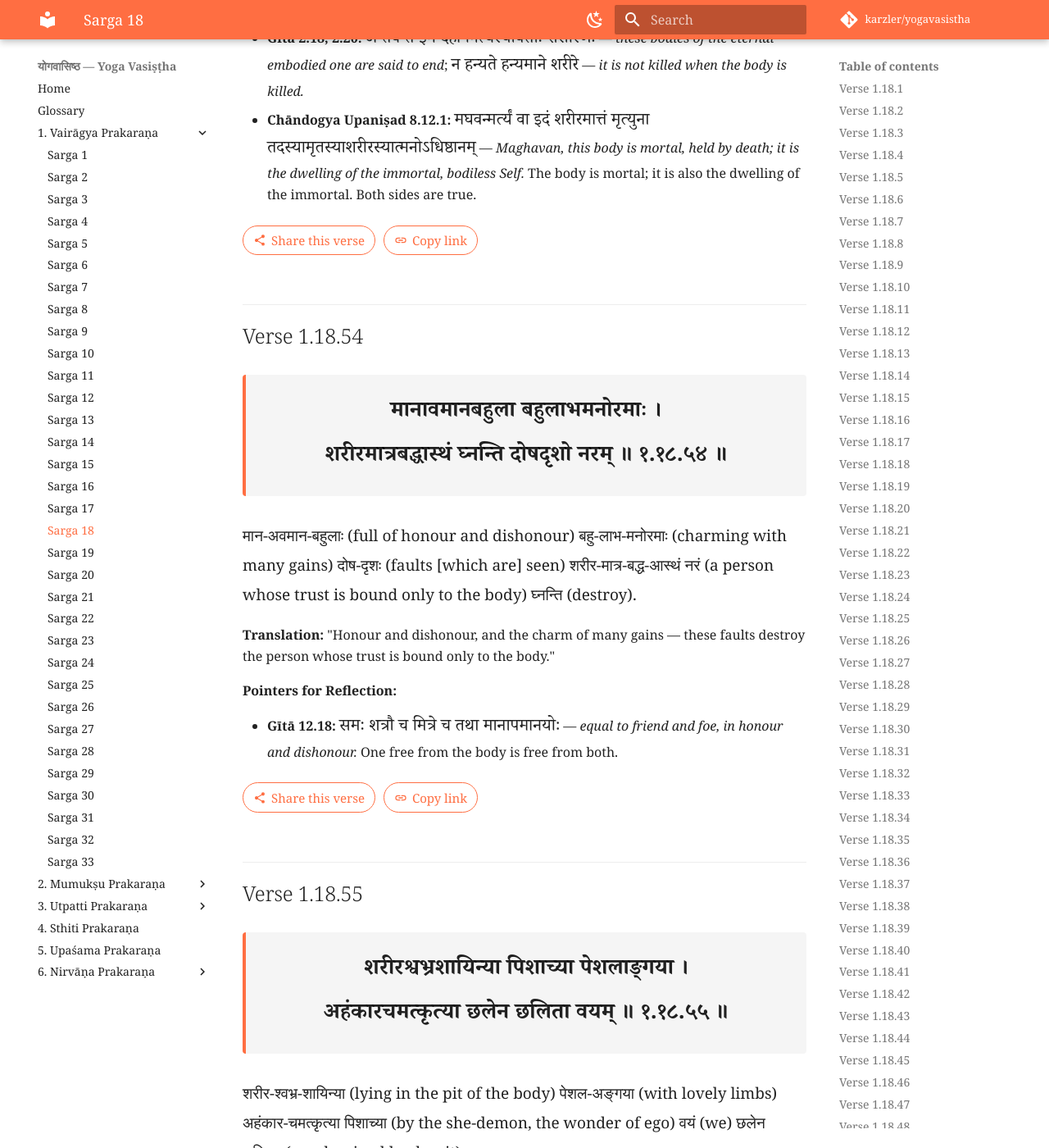
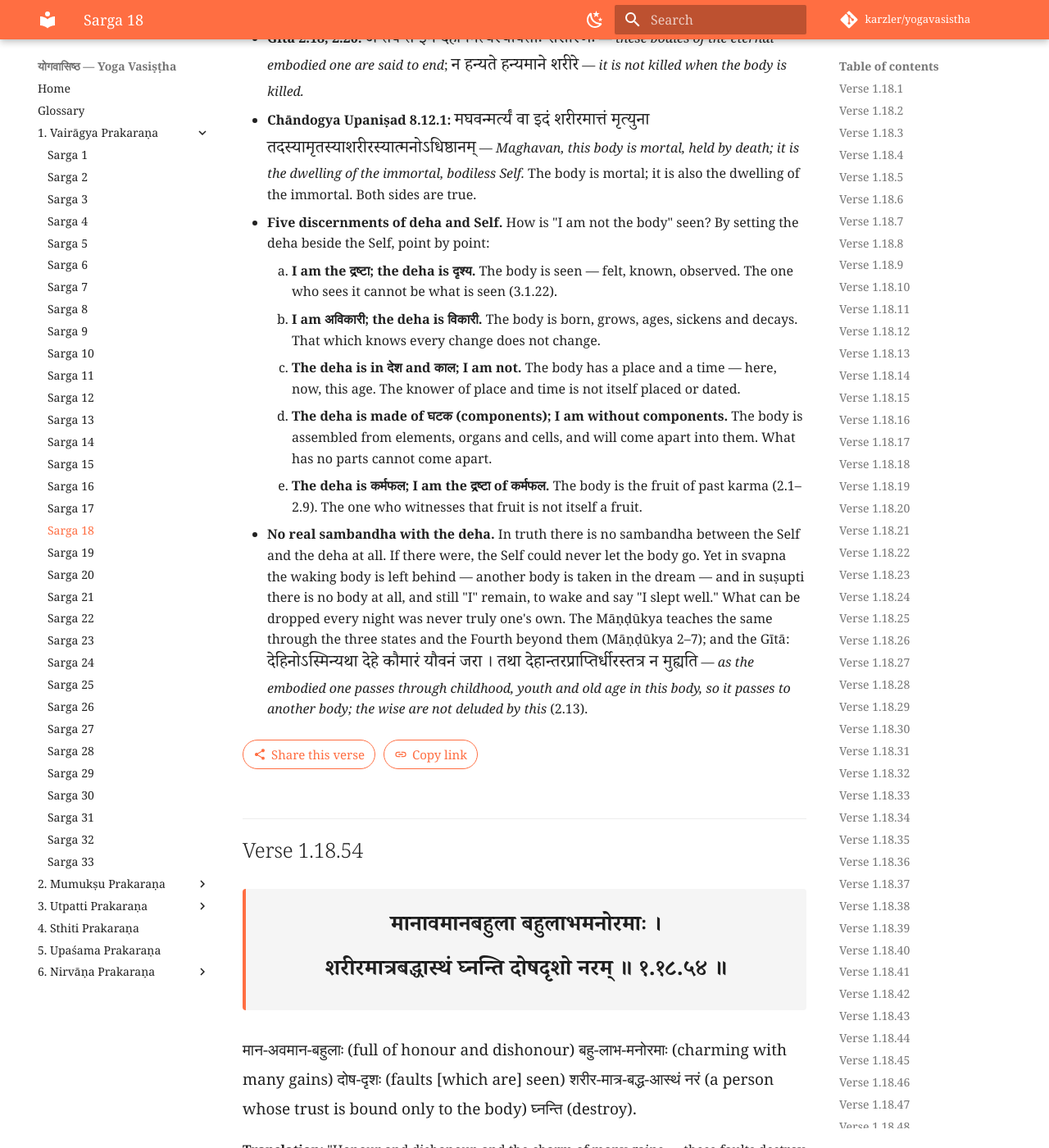
Before and after one commit to karzler/yogavasistha, an MkDocs documentation site: the page built from docs/1-vairagya/sarga-018.md, in a window 1280 px wide and 1400 px high, scrolled down 38004 px. Shown: the whole window at 82% size. Built offline with MkDocs 1.6.1 and Material for MkDocs 9.7.7, drawn with Linux system fonts in a browser that asks for light colours; comment, search, counter and statistics services are not loaded.

Commit message:
Vairāgya 18: five discernments of deha and Self, and the three states, at 1.18.53

```diff
--- a/docs/1-vairagya/sarga-018.md
+++ b/docs/1-vairagya/sarga-018.md
@@ -935,6 +935,13 @@
 - **पुरुषोत्तम.** In the Gītā (15.18), Puruṣottama is the Lord himself. Here it is the one who rests in the knowledge of not being the body. The two meet.
 - **Gītā 2.18, 2.20:** <span class="parallel">अन्तवन्त इमे देहा नित्यस्योक्ताः शरीरिणः</span> — *these bodies of the eternal embodied one are said to end*; <span class="parallel">न हन्यते हन्यमाने शरीरे</span> — *it is not killed when the body is killed.*
 - **Chāndogya Upaniṣad 8.12.1:** <span class="parallel">मघवन्मर्त्यं वा इदं शरीरमात्तं मृत्युना तदस्यामृतस्याशरीरस्यात्मनोऽधिष्ठानम्</span> — *Maghavan, this body is mortal, held by death; it is the dwelling of the immortal, bodiless Self.* The body is mortal; it is also the dwelling of the immortal. Both sides are true.
+- **Five discernments of deha and Self.** How is "I am not the body" seen? By setting the deha beside the Self, point by point:
+    1. **I am the द्रष्टा; the deha is दृश्य.** The body is seen — felt, known, observed. The one who sees it cannot be what is seen (3.1.22).
+    2. **I am अविकारी; the deha is विकारी.** The body is born, grows, ages, sickens and decays. That which knows every change does not change.
+    3. **The deha is in देश and काल; I am not.** The body has a place and a time — here, now, this age. The knower of place and time is not itself placed or dated.
+    4. **The deha is made of घटक (components); I am without components.** The body is assembled from elements, organs and cells, and will come apart into them. What has no parts cannot come apart.
+    5. **The deha is कर्मफल; I am the द्रष्टा of कर्मफल.** The body is the fruit of past karma (2.1–2.9). The one who witnesses that fruit is not itself a fruit.
+- **No real sambandha with the deha.** In truth there is no sambandha between the Self and the deha at all. If there were, the Self could never let the body go. Yet in svapna the waking body is left behind — another body is taken in the dream — and in suṣupti there is no body at all, and still "I" remain, to wake and say "I slept well." What can be dropped every night was never truly one's own. The Māṇḍūkya teaches the same through the three states and the Fourth beyond them (Māṇḍūkya 2–7); and the Gītā: <span class="parallel">देहिनोऽस्मिन्यथा देहे कौमारं यौवनं जरा । तथा देहान्तरप्राप्तिर्धीरस्तत्र न मुह्यति</span> — *as the embodied one passes through childhood, youth and old age in this body, so it passes to another body; the wise are not deluded by this* (2.13).
 
 ## Verse 1.18.54 { #1-18-54 }
 
```
